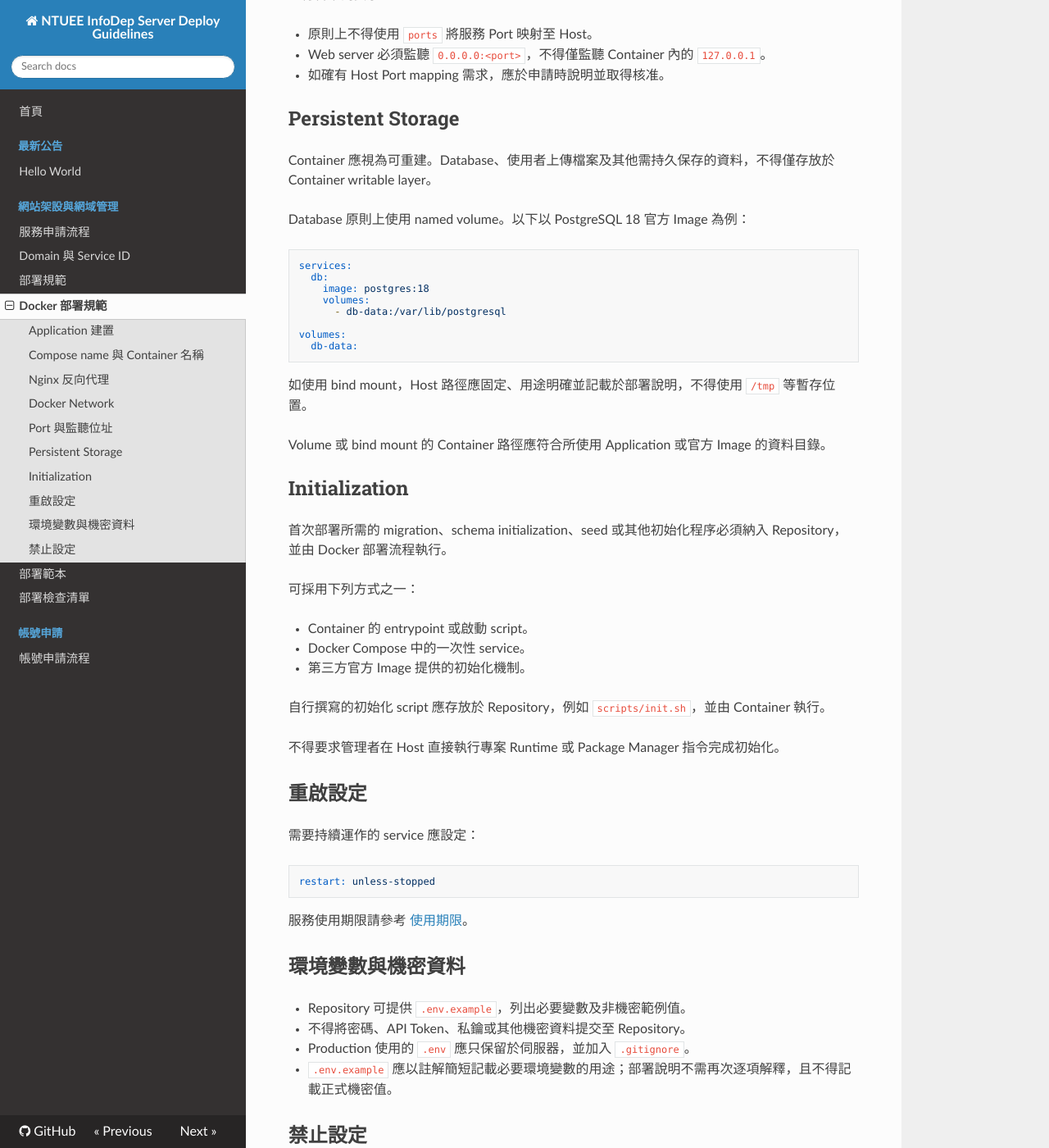
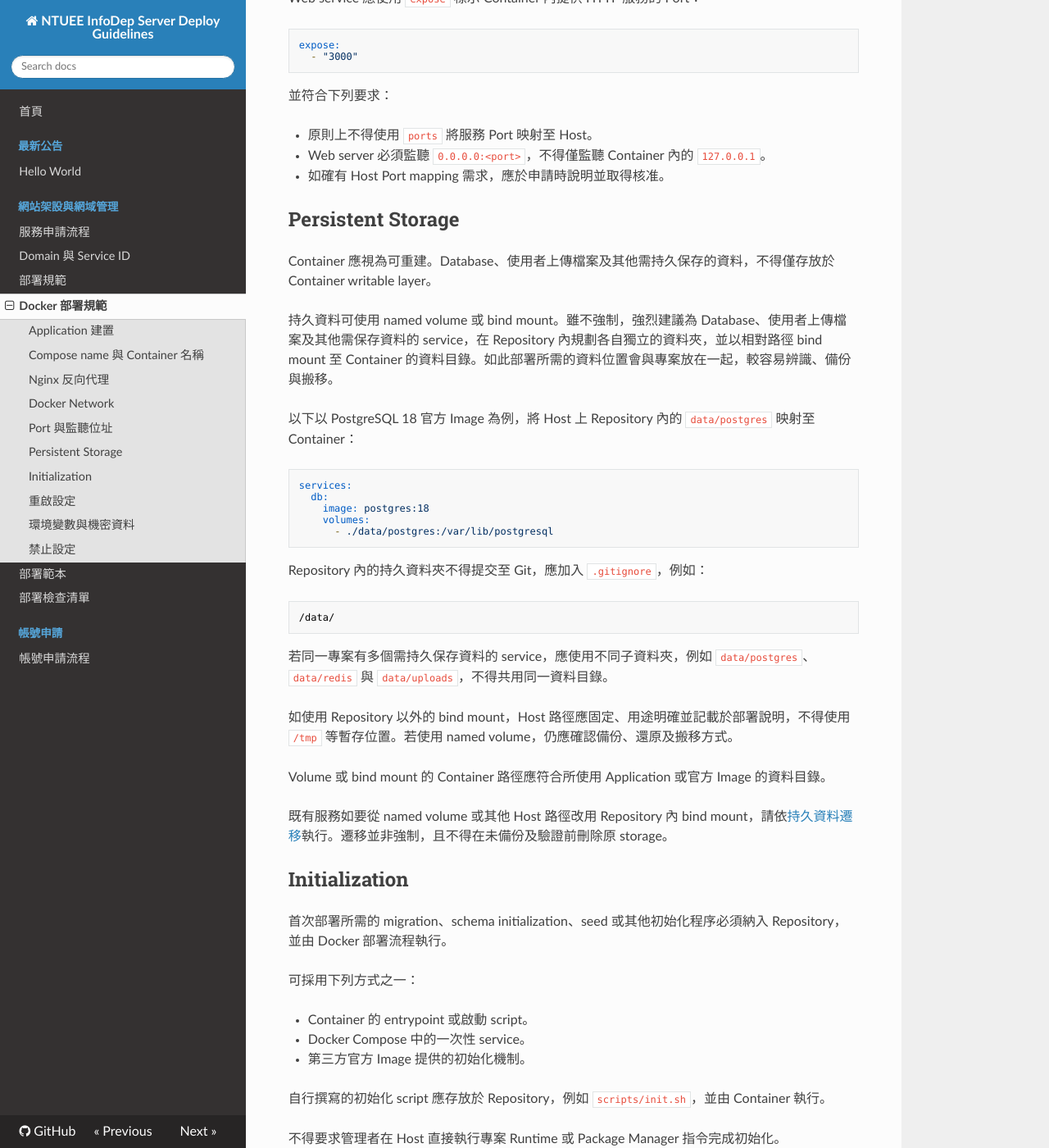
Before and after one commit to NTUEEInfoDep/server-deploy-guidelines, an MkDocs documentation site: the page built from docs/server/docker.md, in a window 1280 px wide and 1400 px high, scrolled down 1834 px. Shown: the whole window at 82% size. Built offline with MkDocs 1.6.1, drawn with Linux system fonts in a browser that asks for light colours; nearby versions of some CDN libraries; some of the changed text lies outside the part shown.

Commit message:
docs: update Docker image and storage guidance

````diff
--- a/docs/server/docker.md
+++ b/docs/server/docker.md
@@ -14,9 +14,11 @@ services:
 
 不得直接沿用舊專案留下、且無法確認與目前 Repository 內容一致的 Application Image。
 
-如需使用預先建置的 Application Image，部署文件必須能明確對應其來源 Repository 與 commit、tag 或其他版本識別。無法確認來源與版本者不得使用。
+如需使用預先建置的 Application Image，部署文件必須能明確對應其來源 Repository 與 commit、tag 或其他版本識別。Image tag 允許使用 `latest`；使用 `latest` 等可變 tag 時，部署後應記錄實際使用的 Image ID 或 digest，以便追查及回復。無法確認來源者不得使用。
 
-PostgreSQL、Redis、Nginx 等第三方基礎服務可使用其官方 Image，並應指定明確版本。
+PostgreSQL、Redis、Nginx 等第三方基礎服務可使用其官方 Image。Image tag 可指定明確版本，也允許使用 `latest`。
+
+使用 `latest` 不視為違反規範，但應注意該 tag 指向的內容可能改變。執行 `docker compose pull` 或重新部署前，應先確認相容性、備份持久資料，並保留可回復至原 Image ID 或 digest 的資訊。
 
 Production 部署不得要求在 Host 直接執行 `pnpm`、`npm`、`pip` 或其他專案 Runtime、Package Manager、Build Tool。相關步驟應在 Dockerfile 或 Container 內完成。
 
@@ -83,22 +85,31 @@ expose:
 
 Container 應視為可重建。Database、使用者上傳檔案及其他需持久保存的資料，不得僅存放於 Container writable layer。
 
-Database 原則上使用 named volume。以下以 PostgreSQL 18 官方 Image 為例：
+持久資料可使用 named volume 或 bind mount。雖不強制，強烈建議為 Database、使用者上傳檔案及其他需保存資料的 service，在 Repository 內規劃各自獨立的資料夾，並以相對路徑 bind mount 至 Container 的資料目錄。如此部署所需的資料位置會與專案放在一起，較容易辨識、備份與搬移。
+
+以下以 PostgreSQL 18 官方 Image 為例，將 Host 上 Repository 內的 `data/postgres` 映射至 Container：
 
 ```yaml
 services:
   db:
     image: postgres:18
     volumes:
-      - db-data:/var/lib/postgresql
-
-volumes:
-  db-data:
+      - ./data/postgres:/var/lib/postgresql
 ```
 
-如使用 bind mount，Host 路徑應固定、用途明確並記載於部署說明，不得使用 `/tmp` 等暫存位置。
+Repository 內的持久資料夾不得提交至 Git，應加入 `.gitignore`，例如：
+
+```gitignore
+/data/
+```
+
+若同一專案有多個需持久保存資料的 service，應使用不同子資料夾，例如 `data/postgres`、`data/redis` 與 `data/uploads`，不得共用同一資料目錄。
+
+如使用 Repository 以外的 bind mount，Host 路徑應固定、用途明確並記載於部署說明，不得使用 `/tmp` 等暫存位置。若使用 named volume，仍應確認備份、還原及搬移方式。
 
 Volume 或 bind mount 的 Container 路徑應符合所使用 Application 或官方 Image 的資料目錄。
+
+既有服務如要從 named volume 或其他 Host 路徑改用 Repository 內 bind mount，請依[持久資料遷移](storage-migration.md)執行。遷移並非強制，且不得在未備份及驗證前刪除原 storage。
 
 ## Initialization
 
````
Also changed, not shown: docs/server/templates.md (+3 -4 lines).
